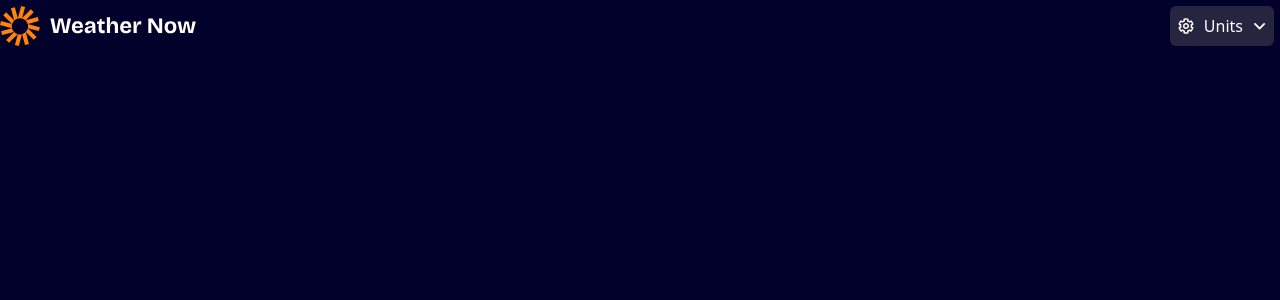
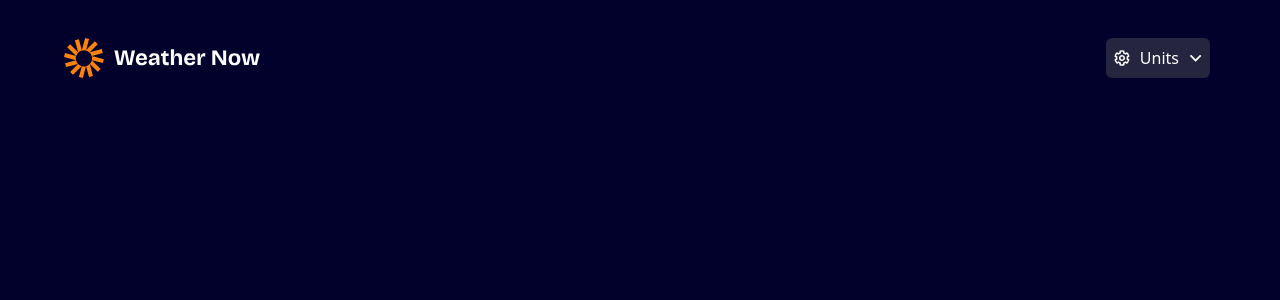
Before and after one commit to Mohammed-Lashein/frontend-mentor-hackathon, a React (Vite) app: page / in a window 1280 px wide. Shown: the top 300 px of the page. Built offline with nearby package versions, Linux system fonts and the light colour scheme.

Commit message:
feat: add some padding to App component

```diff
--- a/src/App.tsx
+++ b/src/App.tsx
@@ -1,7 +1,7 @@
 import Navbar from "./components/Navbar"
 
 function App() {
-  return <div>
+  return <div className=' px-16 py-8'>
     <Navbar />
   </div>
 }
```
